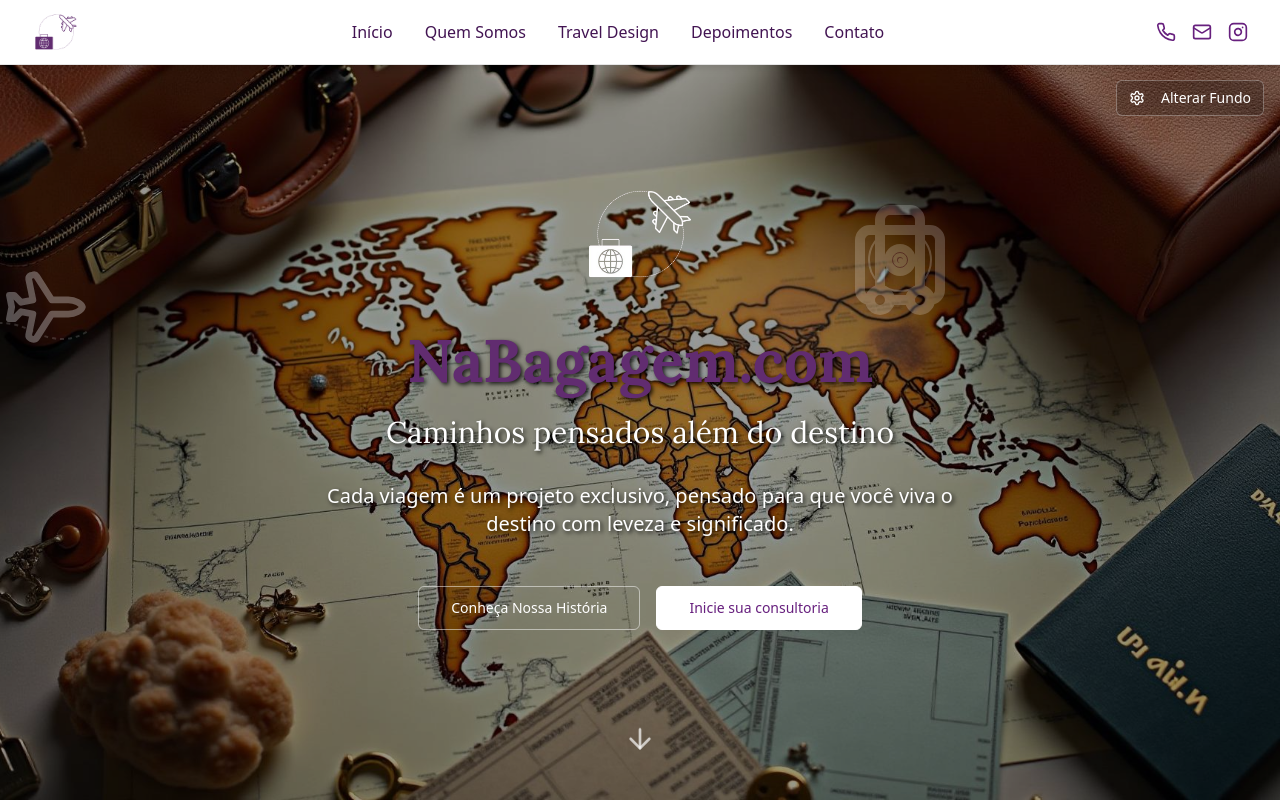
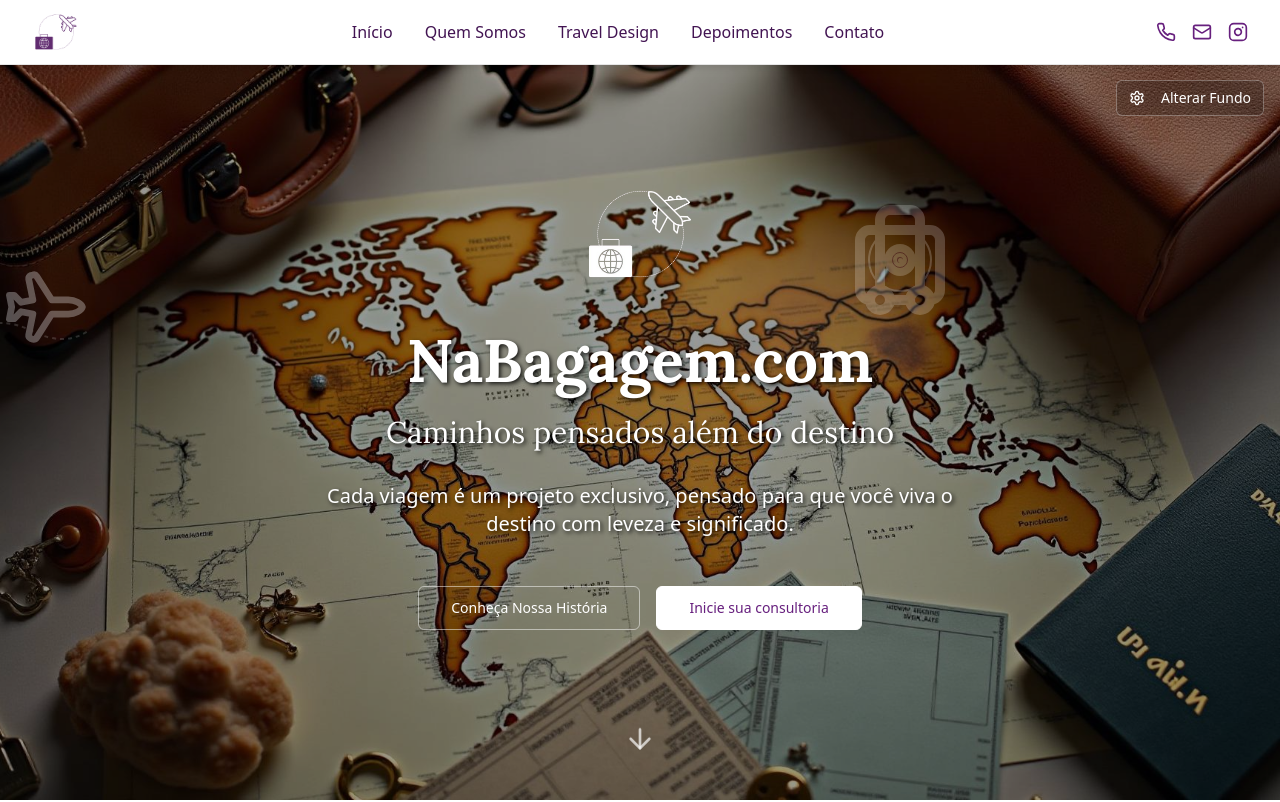
Before and after one commit to felipebulek/nabagagem-travel-design, a React (Vite) app: page / in a window 1280 px wide. Shown: the top 802 px of the page. Built offline with nearby package versions, Linux system fonts and the light colour scheme.

Commit message:
Visual edit in Lovable
Edited UI in Lovable

```diff
--- a/src/components/Hero.tsx
+++ b/src/components/Hero.tsx
@@ -6,7 +6,6 @@ import travelDesignHero from "@/assets/travel-design-hero.jpg";
 const Hero = () => {
   const [showBackgroundSelector, setShowBackgroundSelector] = useState(false);
   const [currentBackground, setCurrentBackground] = useState(travelDesignHero);
-
   const scrollToContact = () => {
     const element = document.getElementById('contact');
     if (element) {
@@ -27,28 +26,17 @@ const Hero = () => {
     setCurrentBackground(newBackground);
     setShowBackgroundSelector(false);
   };
-
   return <section id="home" className="relative min-h-screen flex items-center justify-center overflow-hidden bg-cover bg-center bg-no-repeat" style={{
     backgroundImage: `url(${currentBackground})`
   }}>
       {/* Background Selector Button */}
-      <Button
-        variant="outline"
-        size="sm"
-        onClick={() => setShowBackgroundSelector(true)}
-        className="absolute top-20 right-4 z-20 bg-black/20 border-white/30 text-white hover:bg-black/40"
-      >
+      <Button variant="outline" size="sm" onClick={() => setShowBackgroundSelector(true)} className="absolute top-20 right-4 z-20 bg-black/20 border-white/30 text-white hover:bg-black/40">
         <Settings size={16} className="mr-2" />
         Alterar Fundo
       </Button>
 
       {/* Background Selector Modal */}
-      {showBackgroundSelector && (
-        <HeroBackgroundSelector
-          onSelectBackground={handleBackgroundChange}
-          currentBackground={currentBackground}
-        />
-      )}
+      {showBackgroundSelector && <HeroBackgroundSelector onSelectBackground={handleBackgroundChange} currentBackground={currentBackground} />}
 
       {/* Overlay for text readability */}
       <div className="absolute inset-0 bg-black/40 z-5"></div>
@@ -84,9 +72,9 @@ const Hero = () => {
           <img src="/lovable-uploads/nabagagemLogoWhite.png" alt="Na Bagagem" className="h-24 sm:h-32 mx-auto mb-6" />
         </div>
 
-        <h1 className="text-4xl lg:text-6xl font-bold mb-6 leading-tight font-lora text-[#612c70] sm:text-6xl" style={{
+        <h1 style={{
         textShadow: '2px 2px 4px rgba(0, 0, 0, 0.8)'
-      }}>NaBagagem.com</h1>
+      }} className="text-4xl lg:text-6xl font-bold mb-6 leading-tight font-lora sm:text-6xl text-white">NaBagagem.com</h1>
 
         <p className="text-xl sm:text-2xl lg:text-3xl mb-8 text-white font-light font-lora" style={{
         textShadow: '2px 2px 4px rgba(0, 0, 0, 0.8)'
```
